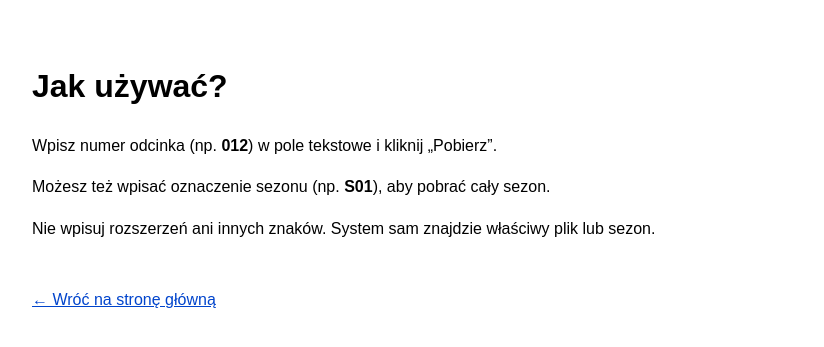
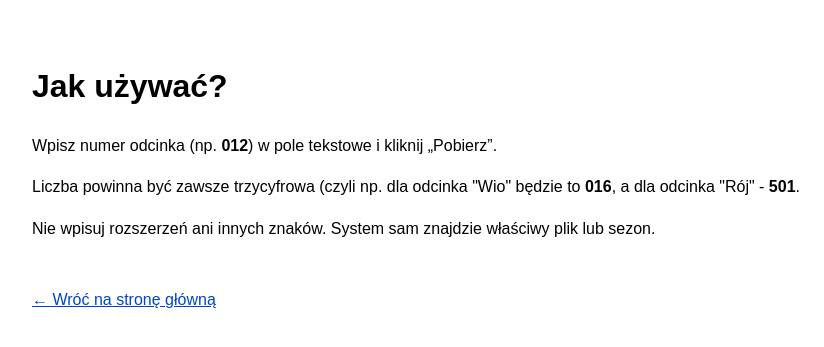
Before and after one commit to kiepscy-archive/kiepscy-downloader, a Flask app: page /instrukcja in a window 1280 px wide. Shown: the top 347 px of the page, without its empty margins (208-1032 px from the left). Run offline with Flask 3, Linux system fonts and the light colour scheme.

Commit message:
Update instrukcja.html

```diff
--- a/templates/instrukcja.html
+++ b/templates/instrukcja.html
@@ -31,7 +31,7 @@
 <body>
     <h1>Jak używać?</h1>
     <p>Wpisz numer odcinka (np. <strong>012</strong>) w pole tekstowe i kliknij „Pobierz”.</p>
-    <p>Możesz też wpisać oznaczenie sezonu (np. <strong>S01</strong>), aby pobrać cały sezon.</p>
+    <p>Liczba powinna być zawsze trzycyfrowa (czyli np. dla odcinka "Wio" będzie to <strong>016</strong>, a dla odcinka "Rój" - <strong>501</strong>.</p>
     <p>Nie wpisuj rozszerzeń ani innych znaków. System sam znajdzie właściwy plik lub sezon.</p>
 
     <a href="/">← Wróć na stronę główną</a>
```
